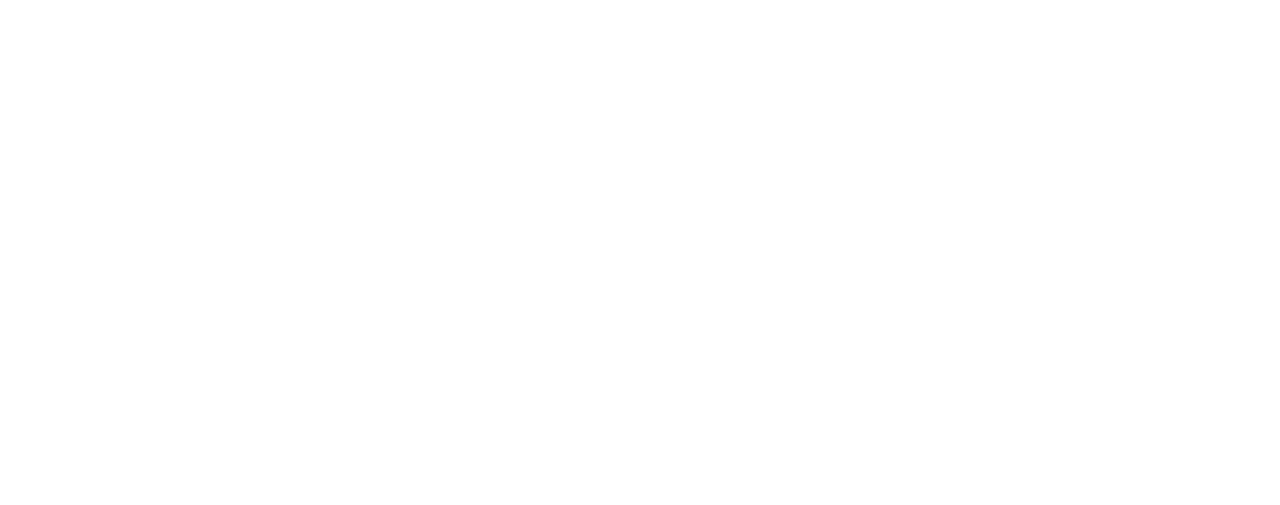
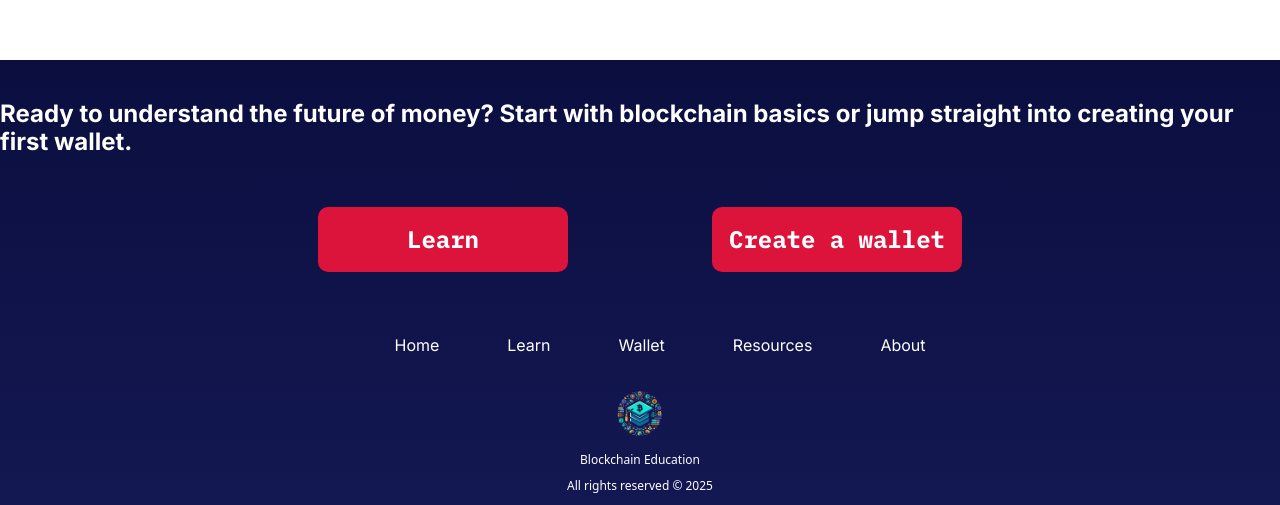
Before and after one commit to Fridrex/graded_unit2, a React (Vite) app in the folder frontend/: page / in a window 1280 px wide. Shown: the part 659-1164 px from the top of the page. Before the commit the page ends 800 px from the top, so only its background shows below. Built offline with nearby package versions, Linux system fonts and the light colour scheme.

Commit message:
fear: implement footer for desktop view

```diff
--- a/frontend/src/App.css
+++ b/frontend/src/App.css
@@ -36,6 +36,10 @@
 
 /* Global Styles */
 
+main {
+    min-height: 80vh;
+}
+
 /* Navigation */
 
 .logo {
@@ -52,8 +56,8 @@
 }
 
 .logo__img {
-    width: 55px;
-    height: 55px;
+    width: 3.438rem;
+    height: 3.438rem;
     margin: 0 0.5rem;
 }
 
@@ -160,6 +164,98 @@
     transition: all 0.3s ease-in-out;
 }
 
+/* Footer */
+
+.footer-container {
+    display: flex;
+    flex-direction: column;
+    justify-content: center;
+    align-items: center;
+    background: linear-gradient(180deg, var(--primary-colour), var(--secondary-colour));
+    color: var(--text);
+}
+
+.footer__cta h2 {
+    font-size: var(--24px);
+    font-family: var(--headers-font);
+    font-weight: 700;
+    margin-top: 2.5rem;
+}
+
+.footer__cta__buttons {
+    display: flex;
+    flex-direction: row;
+    justify-content: center;
+    align-items: center;
+    gap: 9rem;
+}
+
+.footer__cta__buttons a {
+    display: flex;
+    justify-content: center;
+    align-items: center;
+    width: 15.625rem;
+    height: 4.063rem;
+    text-decoration: none;
+    color: var(--text);
+    font-family: var(--interactive-font);
+    font-size: var(--24px);
+    font-weight: 700;
+    padding: 0.5rem 1rem;
+    border-radius: var(--10px);
+    background-color: var(--error-colour);
+    margin: 2rem 0;
+}
+
+.footer__content {
+    display: flex;
+    flex-direction: column;
+    justify-content: center;
+    align-items: center;
+    margin-top: 1rem;
+}
+
+.footer__content__links {
+    margin-bottom: 1rem;
+}
+
+.footer__content__links ul {
+    display: flex;
+    flex-direction: row;
+    justify-content: center;
+    align-items: center;
+    list-style: none;
+    gap: 4.25rem;
+}
+
+.footer__content__links ul li a {
+    text-decoration: none;
+    color: var(--text);
+    font-family: var(--headers-font);
+    font-size: var(--16px);
+    font-weight: 400;
+}
+
+.footer__content__logo {
+    display: flex;
+    flex-direction: column;
+    justify-content: center;
+    align-items: center;
+
+}
+
+.footer__content__logo__image {
+    width: 3.438rem;
+    height: 3.438rem;;
+}
+
+.footer__content__copyright, .footer__content__copyright p {
+    margin-top: 0;
+}
+
+.footer__content__copyright p, .footer__content__logo p {
+    font-size: var(--12px);
+}
 /* Media Queries */
 
 @media only screen and (max-width: 950px) {
--- a/frontend/src/components/Footer.jsx
+++ b/frontend/src/components/Footer.jsx
@@ -1,5 +1,44 @@
+import { Link, useLocation } from "react-router";
+
 const Footer = () => {
+    const location = useLocation();
+    const { pathname } = location;
 
+    const isLearnOrWallet = pathname.includes("/learn") || pathname.includes("/wallet");
+
+    return (
+        <>
+            {!isLearnOrWallet && (
+                <footer className="footer-container">
+                    <div className="footer__cta">
+                        <h2>Ready to understand the future of money? Start with blockchain basics or jump straight into creating your first wallet.</h2>
+                        <div className="footer__cta__buttons">
+                            <Link to='/learn'>Learn</Link>
+                            <Link to='/wallet'>Create a wallet</Link>
+                        </div>
+                    </div>
+                    <div className="footer__content">
+                        <div className="footer__content__links">
+                            <ul>
+                                <li><Link to='/'>Home</Link></li>
+                                <li><Link to='/learn'>Learn</Link></li>
+                                <li><Link to='/wallet'>Wallet</Link></li>
+                                <li><Link to='/resources'>Resources</Link></li>
+                                <li><Link to='/about'>About</Link></li>
+                            </ul>
+                        </div>
+                        <div className="footer__content__logo">
+                            <img src="src/assets/images/logo.png" alt="Logo" className="footer__content__logo__image" />
+                            <p>Blockchain Education</p>
+                        </div>
+                        <div className="footer__content__copyright">
+                            <p>All rights reserved &copy; 2025</p>
+                        </div>
+                    </div>
+                </footer>
+            )}
+        </>
+    )
 };
 
 export default Footer;
```
